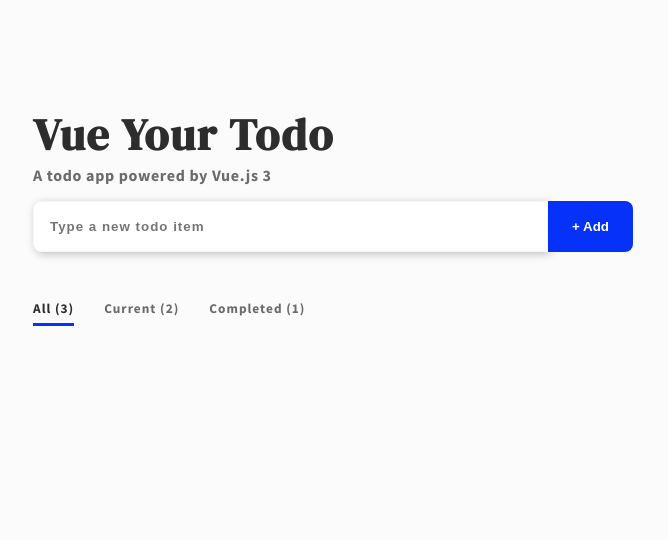
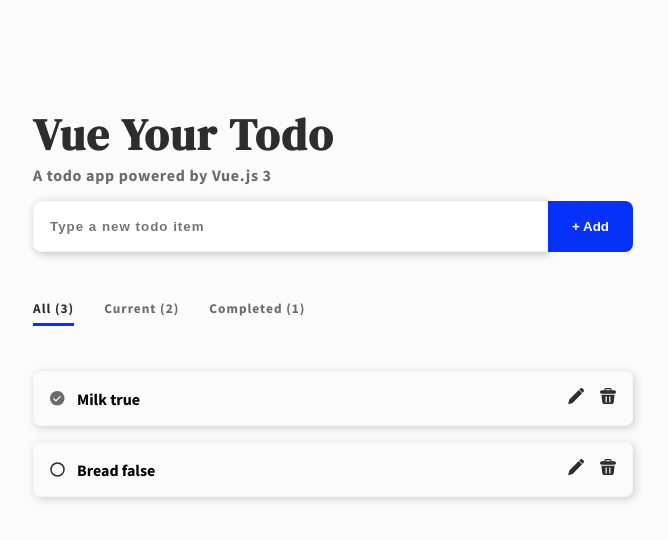
Before and after one commit to bencodezen/vue-your-todos, a Vue app: page / in a window 1280 px wide. Shown: the top 540 px of the page, without its empty margins (307-975 px from the left). Built offline with nearby package versions, Linux system fonts and the light colour scheme.

Commit message:
feat: add dynamic list with checkbox toggling

```diff
--- a/src/App.vue
+++ b/src/App.vue
@@ -16,11 +16,23 @@
   setup() {
     const state = reactive({
       newTaskInput: '',
-      taskList: []
+      taskList: [
+        {
+          complete: true,
+          label: 'Milk'
+        },
+        {
+          complete: false,
+          label: 'Bread'
+        }
+      ]
     })
 
     const addTask = () => {
-      state.taskList.push(state.newTaskInput)
+      state.taskList.push({
+        complete: false,
+        label: state.newTaskInput
+      })
       state.newTaskInput = ''
     }
 
@@ -60,11 +72,24 @@
       </ul>
     </nav>
     <ul class="task-list">
-      <li v-for="taskItem in taskList" :key="taskItem" class="task-list-item">
-        <IconCircle />
-        <IconCheckCircle />
-        <input type="checkbox" class="sr-only" />
-        <p class="task-list-text">{{ taskItem }}</p>
+      <li
+        v-for="taskItem in taskList"
+        :key="taskItem.label"
+        class="task-list-item"
+      >
+        <div class="task-list-checkbox-wrapper">
+          <IconCheckCircle v-show="taskItem.complete" />
+          <IconCircle v-show="!taskItem.complete" />
+          <input
+            type="checkbox"
+            v-model="taskItem.complete"
+            :checked="taskItem.complete"
+            class="task-list-checkbox"
+          />
+        </div>
+        <p class="task-list-text">
+          {{ taskItem.label }} {{ taskItem.complete }}
+        </p>
         <div class="task-list-cta">
           <p>
             <IconEdit class="task-list-cta-icon" /><span class="sr-only"
@@ -85,6 +110,20 @@
 <style>
 html {
   background-color: #fbfbfb;
+}
+
+.task-list-checkbox-wrapper {
+  position: relative;
+  display: flex;
+  align-items: center;
+  justify-content: center;
+}
+
+.task-list-checkbox {
+  position: absolute;
+  left: -3px;
+  bottom: 2px;
+  opacity: 0;
 }
 
 .task-list {
```
